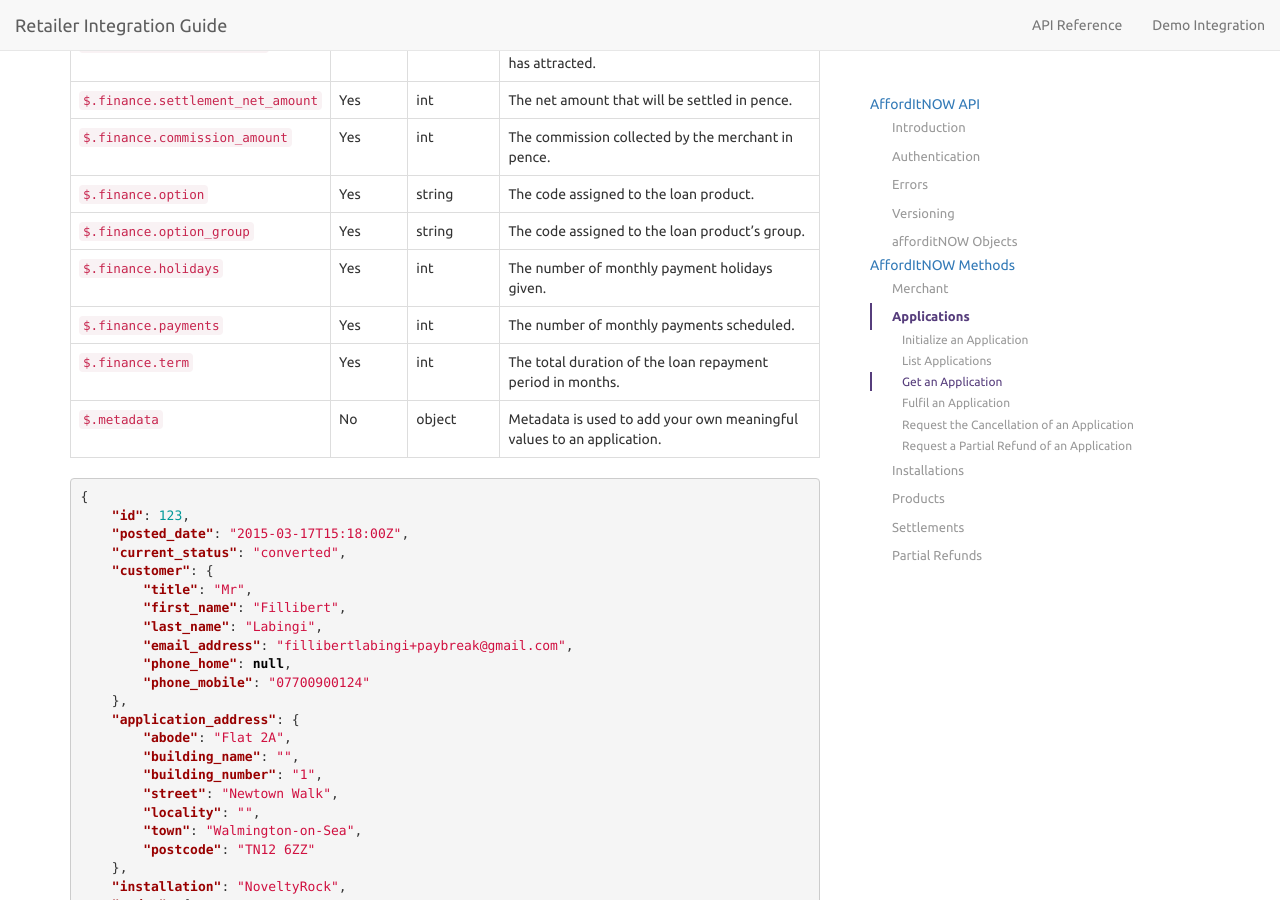
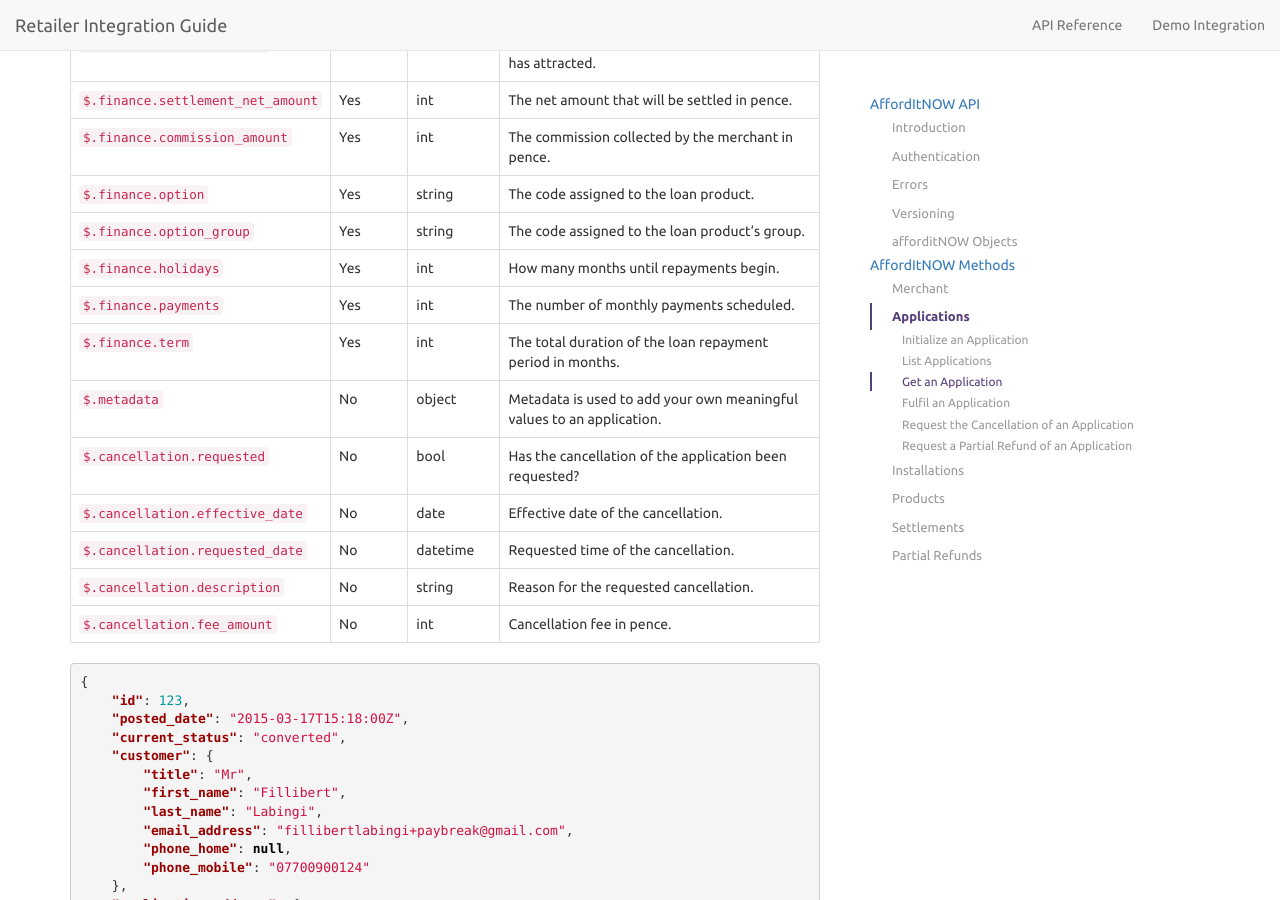
Before and after one commit to PayBreak/retailer-integration-guide, a Jekyll site: the page built from api/index.md, in a window 1280 px wide and 900 px high, scrolled down 11628 px. Built offline with Jekyll 4.4.1, drawn with Linux system fonts in a browser that asks for light colours; nearby versions of some CDN libraries; Markdown is read by kramdown in place of the engine named in the settings; some of the changed text lies outside the part shown.

Commit message:
Application api guide amendments
Following @wnowicki comment I have reinserted cancellation
documentation. I have also given finance.holidays a better description
as per @srleach recommendation.

````diff
--- a/_includes/v4/applications_get.md
+++ b/_includes/v4/applications_get.md
@@ -28,10 +28,15 @@ Name | Required | Type | Description
 `$.finance.commission_amount` | Yes | int | The commission collected by the merchant in pence.
 `$.finance.option` | Yes | string | The code assigned to the loan product.
 `$.finance.option_group` | Yes | string | The code assigned to the loan product's group.
-`$.finance.holidays` | Yes | int | The number of monthly payment holidays given.
+`$.finance.holidays` | Yes | int | How many months until repayments begin.
 `$.finance.payments` | Yes | int | The number of monthly payments scheduled.
 `$.finance.term` | Yes | int |The total duration of the loan repayment period in months.
 `$.metadata` | No | object | Metadata is used to add your own meaningful values to an application.
+`$.cancellation.requested` | No | bool | Has the cancellation of the application been requested?
+`$.cancellation.effective_date` | No | date | Effective date of the cancellation.
+`$.cancellation.requested_date` | No | datetime | Requested time of the cancellation.
+`$.cancellation.description` | No | string | Reason for the requested cancellation.
+`$.cancellation.fee_amount` | No | int | Cancellation fee in pence.
 
 ```json
 {
@@ -97,6 +102,13 @@ Name | Required | Type | Description
         "you": "do",
         "what_ever": "you",
         "want": 2
+    },
+    "cancellation" : {
+        "requested": true,
+        "effective_date": "2015-03-18",
+        "requested_date": "2015-03-18T12:00:00+01:00",
+        "description": "Items are out of stock and the customer wishes to cancel",
+        "fee_amount" : 900
     }
 }
 ```
````
